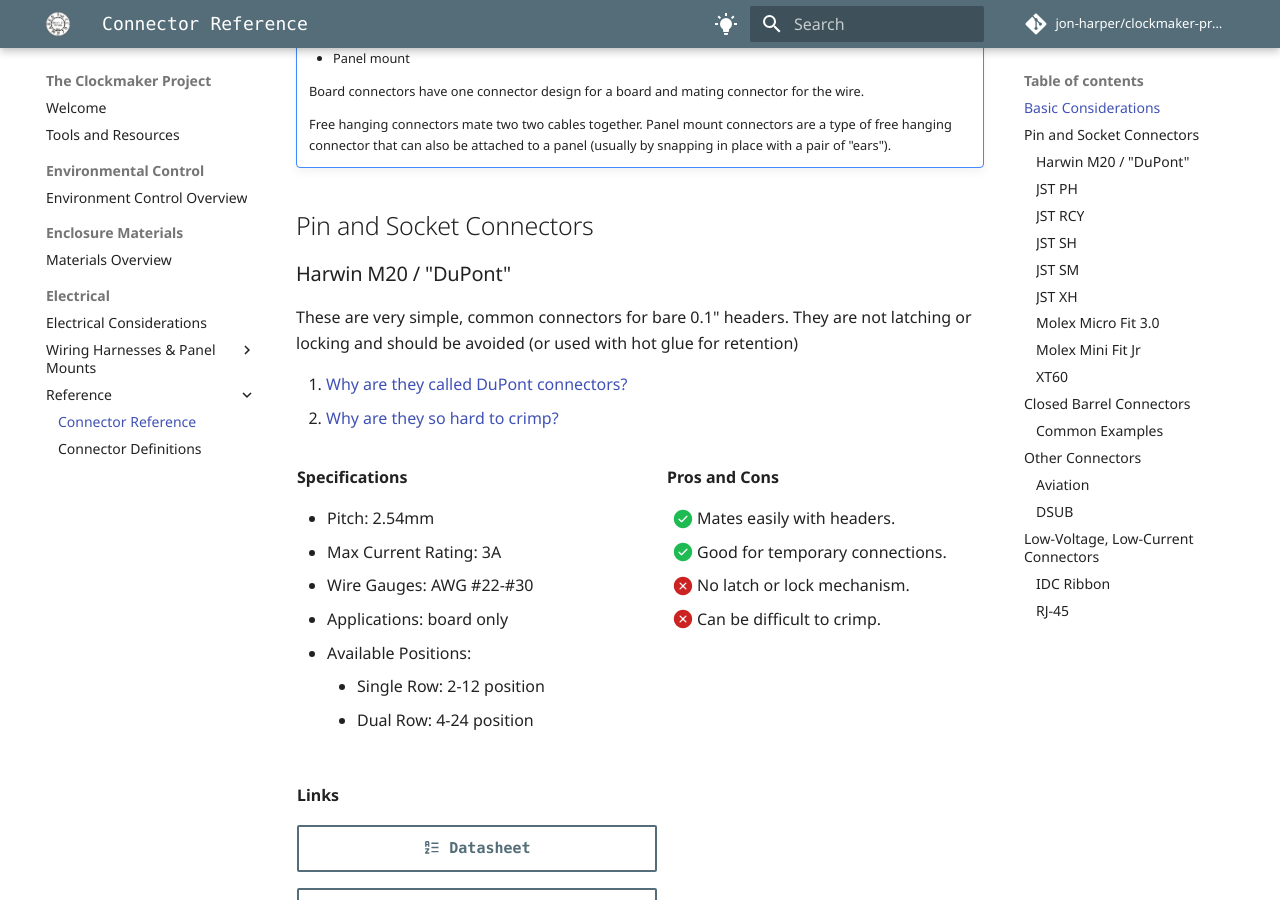
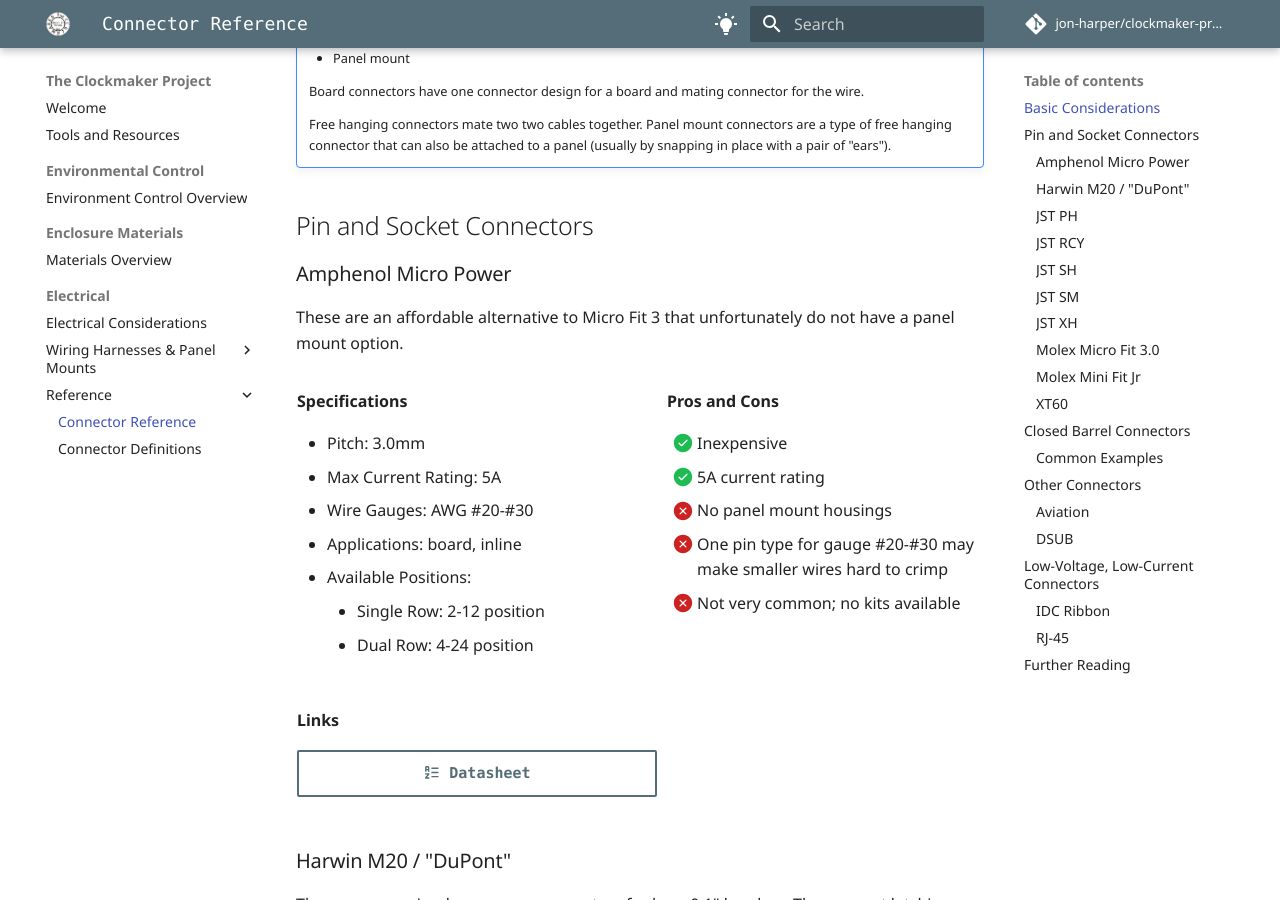
Before and after one commit to jon-harper/clockmaker-project, an MkDocs documentation site: the page built from docs/wiring/connectors.md, in a window 1280 px wide and 900 px high, scrolled down 868 px. Built offline with MkDocs 1.6.1 and Material for MkDocs 9.7.7, drawn with Linux system fonts in a browser that asks for light colours; comment, search, counter and statistics services are not loaded; some of the changed text lies outside the part shown.

Commit message:
AMP Micro Power

```diff
--- a/docs/wiring/connectors.md
+++ b/docs/wiring/connectors.md
@@ -58,6 +58,46 @@
 -->
 
 ## Pin and Socket Connectors
+
+### Amphenol Micro Power
+
+These are an affordable alternative to Micro Fit 3 that unfortunately do not have a panel mount option.
+
+<div class="nt-cards nt-grid cols-2" markdown>
+<div markdown><div markdown>
+
+**Specifications**
+
+- Pitch: 3.0mm
+- Max Current Rating: 5A
+- Wire Gauges: AWG #20-#30
+- Applications: board, inline
+- Available Positions:
+    - Single Row: 2-12 position
+    - Dual Row: 4-24 position
+
+</div></div>
+<div markdown><div markdown>
+
+**Pros and Cons**
+
+<div class="jh-proconlist" markdown>
+- [x] Inexpensive
+- [x] 5A current rating
+- [ ] No panel mount housings
+- [ ] One pin type for gauge #20-#30 may make smaller wires hard to crimp
+- [ ] Not very common; no kits available
+</div>
+
+</div></div>
+<div markdown><div markdown>
+
+**Links**
+
+[:material-order-alphabetical-ascending: Datasheet][ds_amp_micropower]{ .md-button }
+
+</div></div>
+</div>
 
 ### Harwin M20 / "DuPont"
 
@@ -504,6 +544,10 @@
 
 !!! todo "TODO: Expand"
 
+## Further Reading
+
+- [SparkFun: Connector Basics][sparkfun_connectors]
+
 [ds_molex_mf3]:     ../assets/datasheets/molex_mf3.pdf
 [ds_molex_mfjr]:    ../assets/datasheets/molex_mfjr.pdf
 [ds_jst_ph]:        ../assets/datasheets/jst_ph.pdf
@@ -513,3 +557,4 @@
 [ds_harwin_m20]:    ../assets//datasheets/harwin_m20.pdf
 [ds_jst_sh]:        ../assets/datasheets/jst_sh.pdf
 [ds_xt60]:          ../assets/datasheets/xt60.pdf
+[ds_amp_micropower]:          ../assets/datasheets/micro_power.pdf
```
